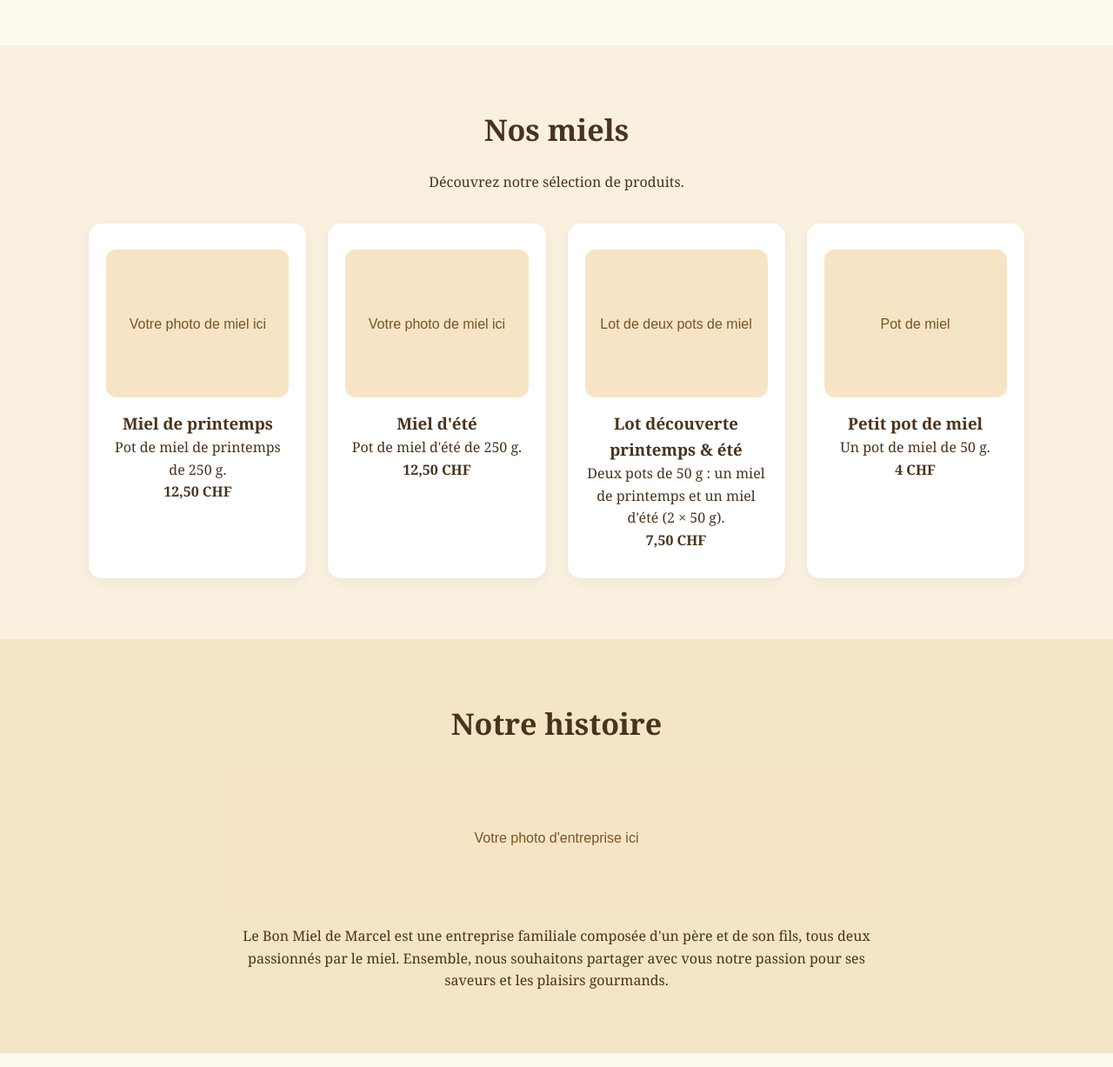
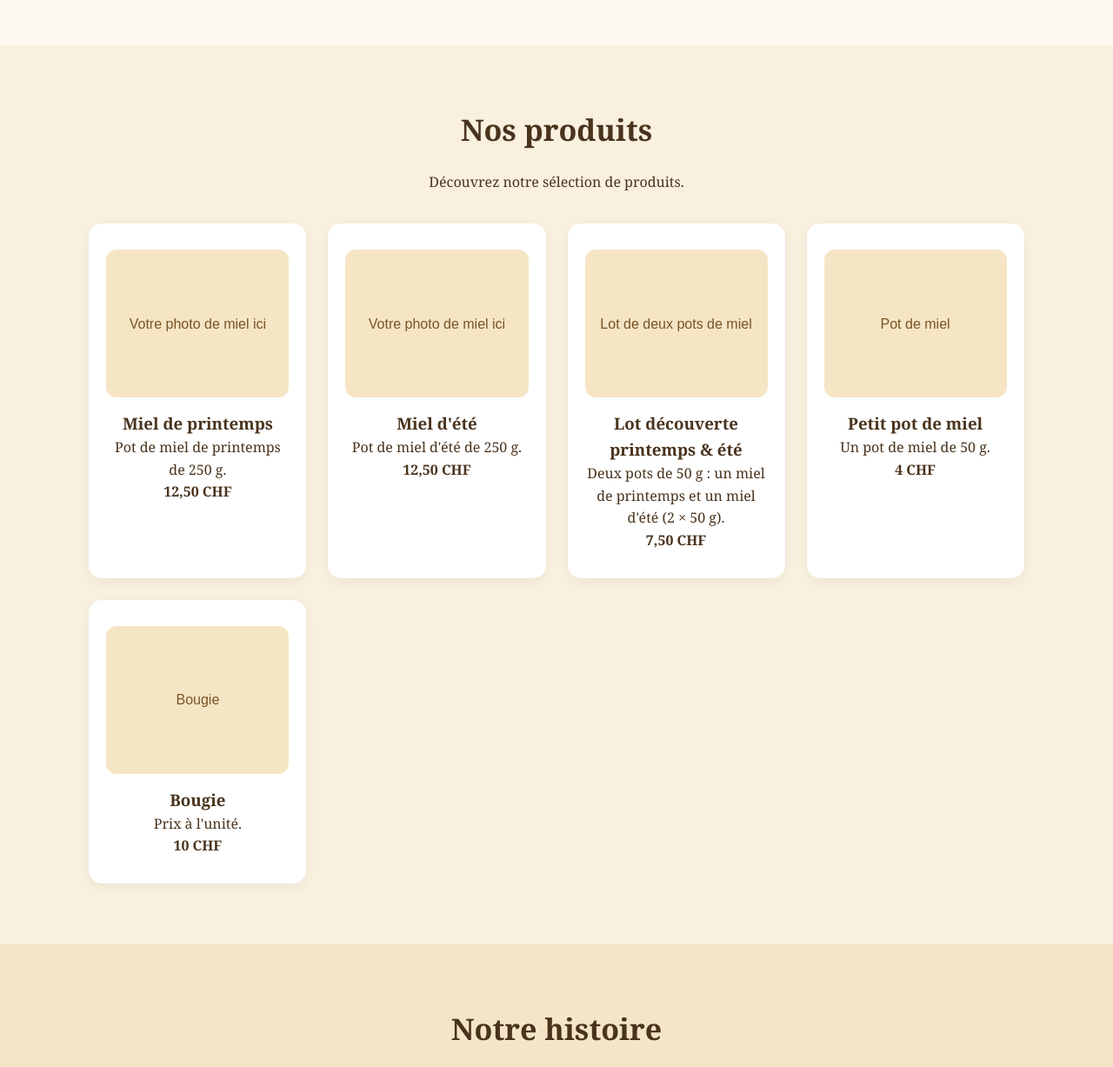
Before and after one commit to marcelromanens-ux/marcelmiel, a plain HTML site: page index.html in a window 1280 px wide. Shown: the part 780-2007 px from the top of the page at 87% size. Drawn offline with Linux system fonts and the light colour scheme.

Commit message:
Add candles to the product list

```diff
--- a/index.html
+++ b/index.html
@@ -98,7 +98,7 @@ footer a { color: #f3d58d; }
   <div class="logo">🍯 Le Bon Miel de Marcel</div>
   <nav>
     <a href="#accueil">Accueil</a>
-    <a href="#miels">Nos miels</a>
+    <a href="#miels">Nos produits</a>
     <a href="#histoire">Notre histoire</a>
     <a href="#contact">Contact</a>
   </nav>
@@ -108,7 +108,7 @@ footer a { color: #f3d58d; }
 <section class="hero" id="accueil">
   <h1>Bienvenue chez Le Bon Miel de Marcel</h1>
   <p>Le plaisir du miel, la douceur de la nature et le goût de l'authenticité.</p>
-  <a class="btn" href="#miels">Découvrir nos miels</a>
+  <a class="btn" href="#miels">Découvrir nos produits</a>
 </section>
 
 <section>
@@ -121,7 +121,7 @@ footer a { color: #f3d58d; }
 </section>
 
 <section id="miels" style="background:#f9f0df">
-  <h2>Nos miels</h2>
+  <h2>Nos produits</h2>
   <p>Découvrez notre sélection de produits.</p>
   <div class="products">
     <article class="product">
@@ -147,6 +147,12 @@ footer a { color: #f3d58d; }
       <h3>Petit pot de miel</h3>
       <p>Un pot de miel de 50 g.</p>
       <p><strong>4 CHF</strong></p>
+    </article>
+    <article class="product">
+      <div class="photo">Bougie</div>
+      <h3>Bougie</h3>
+      <p>Prix à l'unité.</p>
+      <p><strong>10 CHF</strong></p>
     </article>
   </div>
 </section>
```
